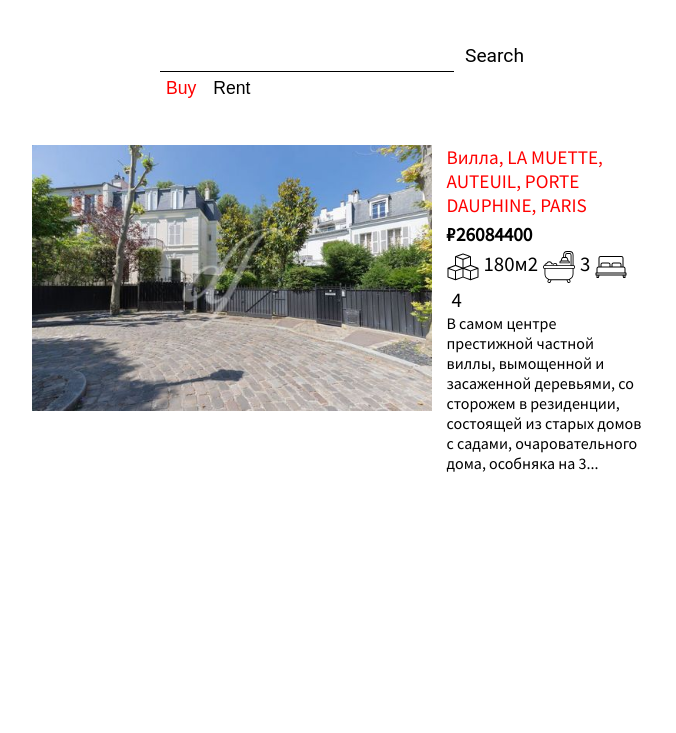
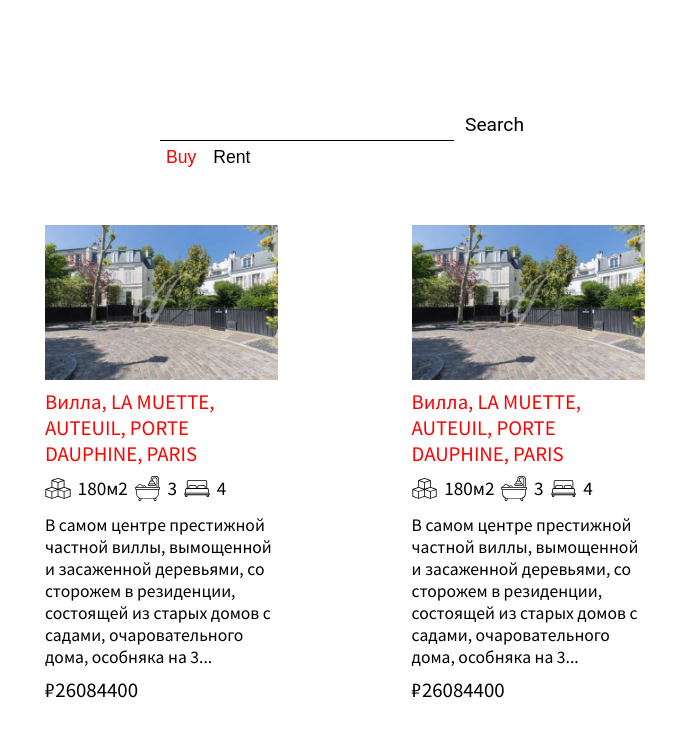
Before and after one commit to Wodey/realestatesite, a React (Create React App) app: page / in a window 1280 px wide. Shown: the top 733 px of the page, without its empty margins (295-971 px from the left). Built offline with nearby package versions, Linux system fonts and the light colour scheme.

Commit message:
+ main page

```diff
--- /dev/null
+++ b/src/Pages/Main/Components/Footer.js
@@ -0,0 +1,19 @@
+import React from 'react';
+import styled from 'styled-components';
+
+const Wrapper = styled.div`
+  width: 100%;
+  height: 250px;
+  display: flex;
+  justify-content: center;
+  align-items: center;
+  font-size: 2rem;
+`;
+
+export default () => {
+  return (
+    <Wrapper>
+      REALESTATE.COM
+    </Wrapper>
+  )
+}
--- a/src/Pages/Main/Components/Item.js
+++ b/src/Pages/Main/Components/Item.js
@@ -2,54 +2,57 @@ import React from 'react';
 import styled from 'styled-components';
 
 const Wrapper = styled.div`
-  max-width: 50%;
+  width: 42%;
   display: flex;
+  flex-direction: column;
+  padding: 15px 0;
+  flex: 0 1 auto;
+  height: 510px;
+  box-sizing: border-box;
+  padding: 15px;
+  cursor: pointer;
+  border: 1px solid white;
+  justify-content: space-between;
+
+  @media(max-width: 376px) {
+      width: 100%;
+  }
+  &:hover {
+    border: 1px solid black;
+  }
+
 `;
 const Title = styled.span`
+  font-size: 1.3rem;
   color: red;
-  font-size: 1.2rem;
 `;
 const Image = styled.img`
-  width: 400px;
+  width: 100%;
   height: auto;
 `;
 const Price = styled.span`
-  font-size: 1.2rem;
-  font-weight: bold;
-  margin-top: 5px;
+  font-size: 1.3rem;
 `;
 const IconsList = styled.div`
-  margin-top: 5px;
 `;
 const Icon = styled.img`
-  width: 2em;
+  width: 1.6em;
 `;
 const IconText = styled.span`
-  font-size: 1.3rem;
-  vertical-align: center;
-  padding: 5px;
+  font-size: 1.2rem;
+  padding: 7px;
   vertical-align: top;
 `;
 const TextBody = styled.div`
-  font-size: 1rem;
+  font-size: 1.1rem;
+`;
 
-  color: black;
-`;
-const Column = styled.div`
-  display: flex;
-  flex-direction: column;
-  padding-right: 15px;
-`;
 
 export default ({i}) => {
   return (
     <Wrapper>
-      <Column>
         <Image src={i.img}/>
-      </Column>
-      <Column>
         <Title>{i.title}</Title>
-        <Price>₽{i.price}</Price>
         <IconsList>
           <Icon src="/square.svg"></Icon>
           <IconText>{i.square}м2</IconText>
@@ -59,7 +62,7 @@ export default ({i}) => {
           <IconText>{i.bedrooms}</IconText>
         </IconsList>
         <TextBody>{i.content}</TextBody>
-      </Column>
+        <Price>₽{i.price}</Price>
     </Wrapper>
   );
 };
--- a/src/Pages/Main/Components/ItemsList.js
+++ b/src/Pages/Main/Components/ItemsList.js
@@ -10,14 +10,54 @@ const items = [{
   bathrooms: 3,
   bedrooms: 4,
   content: "В самом центре престижной частной виллы, вымощенной и засаженной деревьями, со сторожем в резиденции, состоящей из старых домов с садами, очаровательного дома, особняка на 3..."
+}, {
+  title: "Вилла, LA MUETTE, AUTEUIL, PORTE DAUPHINE, PARIS",
+  price: 26084400,
+  img: "/photos/0/main.jpg",
+  square: 180,
+  bathrooms: 3,
+  bedrooms: 4,
+  content: "В самом центре престижной частной виллы, вымощенной и засаженной деревьями, со сторожем в резиденции, состоящей из старых домов с садами, очаровательного дома, особняка на 3..."
+}, {
+  title: "Вилла, LA MUETTE, AUTEUIL, PORTE DAUPHINE, PARIS",
+  price: 26084400,
+  img: "/photos/0/main.jpg",
+  square: 180,
+  bathrooms: 3,
+  bedrooms: 4,
+  content: "В самом центре престижной частной виллы, вымощенной и засаженной деревьями, со сторожем в резиденции, состоящей из старых домов с садами, очаровательного дома, особняка на 3..."
+}, {
+  title: "Вилла, LA MUETTE, AUTEUIL, PORTE DAUPHINE, PARIS",
+  price: 26084400,
+  img: "/photos/0/main.jpg",
+  square: 180,
+  bathrooms: 3,
+  bedrooms: 4,
+  content: "В самом центре престижной частной виллы, вымощенной и засаженной деревьями, со сторожем в резиденции, состоящей из старых домов с садами, очаровательного дома, особняка на 3..."
+}, {
+  title: "Вилла, LA MUETTE, AUTEUIL, PORTE DAUPHINE, PARIS",
+  price: 26084400,
+  img: "/photos/0/main.jpg",
+  square: 180,
+  bathrooms: 3,
+  bedrooms: 4,
+  content: "В самом центре престижной частной виллы, вымощенной и засаженной деревьями, со сторожем в резиденции, состоящей из старых домов с садами, очаровательного дома, особняка на 3..."
 }];
 
 const Wrapper = styled.div`
   display: flex;
-  padding: 5px;
-  justify-content: center;
+  margin-top: 40px;
   flex-wrap: wrap;
-  margin-top: 40px;
+  width: 50%;
+  justify-content: space-between;
+  @media(max-width: 1024px) {
+      width: 80%;
+  }
+
+  @media(max-width: 376px) {
+      flex-direction: column;
+      width: 100%;
+  }
 `;
 
 export default () => {
--- a/src/Pages/Main/Components/SearchBar.js
+++ b/src/Pages/Main/Components/SearchBar.js
@@ -3,6 +3,7 @@ import styled from 'styled-components';
 
 const OutlineWrapper = styled.div`
   display: flex;
+  margin-top: 100px;
   flex-direction: column;
 `;
 
--- a/src/Pages/Main/index.js
+++ b/src/Pages/Main/index.js
@@ -1,14 +1,14 @@
 import React from 'react';
 import ItemList from "./Components/ItemsList";
 import SearchBar from "./Components/SearchBar";
+import Footer from "./Components/Footer";
 import styled from 'styled-components';
 
 const Wrapper = styled.div`
   display: flex;
   flex-direction: column;
   align-items: center;
-  height: 500px;
-  justify-content: center;
+  height: 100%;
 `;
 
 export default () => {
@@ -16,6 +16,7 @@ export default () => {
     <Wrapper>
       <SearchBar />
       <ItemList />
+      <Footer />
     </Wrapper>
   )
 };
```
